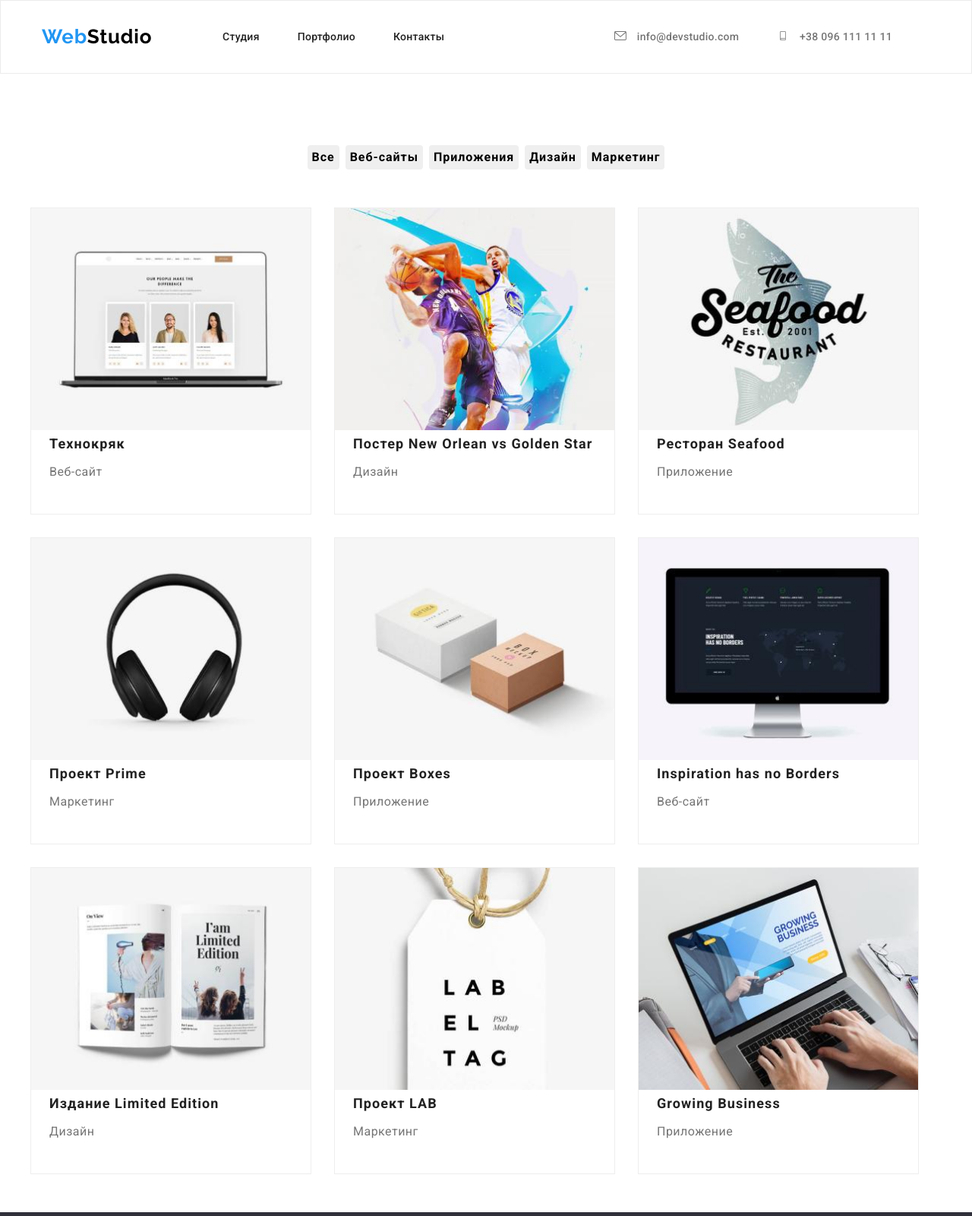
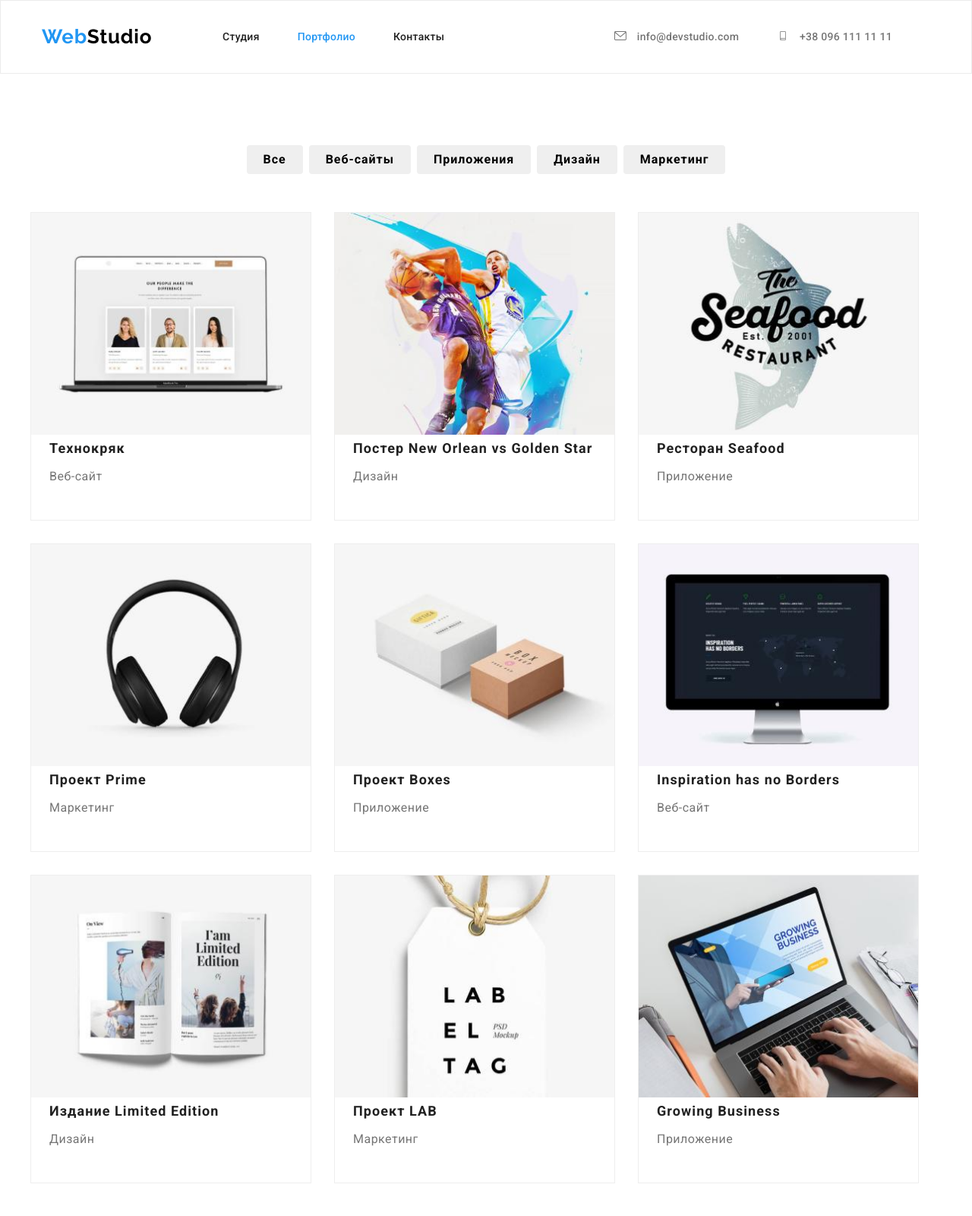
Before and after one commit to Tellace/goit-markup-hw-04, a plain HTML site: page portfolio.html in a window 1280 px wide. Shown: the top 1600 px of the page at 76% size. Drawn offline with nearby package versions, Linux system fonts and the light colour scheme.

Commit message:
re-send-hw-4

```diff
--- a/css/styles.css
+++ b/css/styles.css
@@ -95,6 +95,11 @@ body {
 
 .header-item:not(:last-child) {
   margin-right: 50px;
+}
+
+.header-menu,
+.header-link.current {
+  color: #2196f3;
 }
 
 .link {
@@ -409,8 +414,9 @@ body {
 }
 
 .our-clients {
+  height: auto;
   padding-bottom: 94px;
-  padding-top: 94px;
+
   background-color: #ffffff;
 }
 
@@ -423,6 +429,7 @@ body {
   text-align: center;
   letter-spacing: 0.8px;
   margin-top: 94px;
+  margin-bottom: 50px;
 }
 
 .clients-list {
@@ -492,6 +499,8 @@ body {
 
 .footer-web {
   margin-right: 70px;
+  margin-left: 15px;
+  margin-right: 15px;
 }
 
 .logo-foot {
@@ -532,7 +541,7 @@ body {
   color: var(--accent-color);
 }
 
-.footer-item:nth-last-child(3) {
+.footer-item:not(:last-child) {
   display: block;
   margin-bottom: 9px;
 }
@@ -552,6 +561,10 @@ body {
 .address-link:hover,
 .address-link:focus {
   color: var(--accent-color);
+}
+
+.social-footer {
+  margin-left: 70px;
 }
 
 .social-head {
@@ -612,6 +625,9 @@ body {
 
 .filter-btn {
   cursor: pointer;
+  padding-left: 22px;
+  padding-right: 22px;
+  height: 38px;
 }
 
 .filter-btn:hover,
@@ -622,11 +638,20 @@ body {
     0px 2px 2px rgba(0, 0, 0, 0.12);
 }
 .plate {
-  height: 404px;
   left: 215px;
   top: 262px;
   background: #ffffff;
 }
+
+.plate-link {
+  height: 404px;
+}
+
+.plate-link:hover,
+.plate-link:focus {
+  box-shadow: 0px 4px 4px rgba(0, 0, 0, 0.25);
+}
+
 .description {
   font-weight: bold;
   font-size: 18px;
@@ -680,10 +705,10 @@ body {
   border: 1px solid #eeeeee;
 }
 
-.plate:hover,
+/* .plate:hover,
 .plate:focus {
   box-shadow: 0px 4px 4px rgba(0, 0, 0, 0.25);
-}
+} */
 
 .plate:nth-last-child(3n + 1) {
   margin-right: 0px;
--- a/portfolio.html
+++ b/portfolio.html
@@ -30,7 +30,9 @@
               <a class="header-link link" href="./index.html">Студия</a>
             </li>
             <li class="header-item">
-              <a class="header-link link" href="">Портфолио</a>
+              <a class="header-link link current" href="./portfolio.html"
+                >Портфолио</a
+              >
             </li>
             <li class="header-item">
               <a class="header-link link" href="">Контакты</a>
@@ -87,7 +89,7 @@
           <h2 hidden>Примеры работ</h2>
           <ul class="work-list list">
             <li class="plate">
-              <a class="link" href="">
+              <a class="plate-link link" href="">
                 <img
                   class="card-img"
                   src="./images/technokryak.jpg"
@@ -100,7 +102,7 @@
               </a>
             </li>
             <li class="plate">
-              <a class="link" href="">
+              <a class="plate-link link" href="">
                 <img
                   class="card-img"
                   src="./images/bball.jpg"
@@ -113,7 +115,7 @@
               </a>
             </li>
             <li class="plate">
-              <a class="link" href="">
+              <a class="plate-link link" href="">
                 <img
                   class="card-img"
                   src="./images/seafood.jpg"
@@ -126,7 +128,7 @@
               </a>
             </li>
             <li class="plate">
-              <a class="link" href="">
+              <a class="plate-link link" href="">
                 <img
                   class="card-img"
                   src="./images/headphone.jpg"
@@ -139,7 +141,7 @@
               </a>
             </li>
             <li class="plate">
-              <a class="link" href="">
+              <a class="plate-link link" href="">
                 <img
                   class="card-img"
                   src="./images/boxes.jpg"
@@ -152,7 +154,7 @@
               </a>
             </li>
             <li class="plate">
-              <a class="link" href="">
+              <a class="plate-link link" href="">
                 <img
                   class="card-img"
                   src="./images/mcbook.jpg"
@@ -167,7 +169,7 @@
               </a>
             </li>
             <li class="plate">
-              <a class="link" href="">
+              <a class="plate-link link" href="">
                 <img
                   class="card-img"
                   src="./images/knigga.jpg"
@@ -180,7 +182,7 @@
               </a>
             </li>
             <li class="plate">
-              <a class="link" href="">
+              <a class="plate-link link" href="">
                 <img
                   class="card-img"
                   src="./images/lab.jpg"
@@ -193,7 +195,7 @@
               </a>
             </li>
             <li class="plate">
-              <a class="link" href="">
+              <a class="plate-link link" href="">
                 <img
                   class="card-img"
                   src="./images/laptop.jpg"
@@ -209,7 +211,6 @@
         </div>
       </section>
       <footer class="basement">
-        <div class="basement-container">
         <div class="container footer-container">
           <div class="footer-web">
             <div class="logo-foot">
@@ -278,7 +279,6 @@
             </ul>
           </div>
         </div>
-        </div>
       </footer>
     </main>
   </body>
```
Also changed, not shown: index.html (+1 -3 lines). Lines whose indentation alone changed are shown as unchanged.
